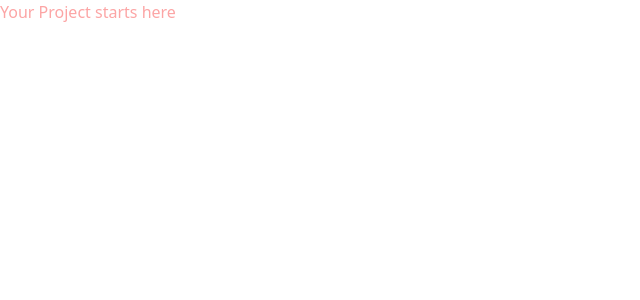
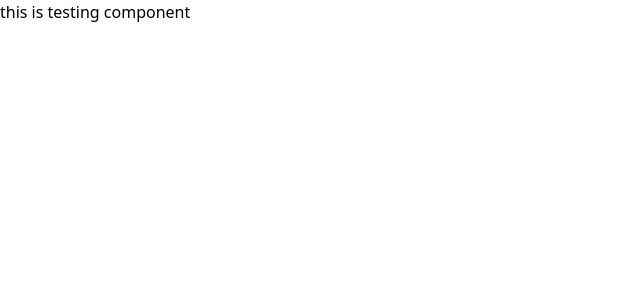
Before and after one commit to Prince5653/devforge-frontend, a React (Create React App) app: page /test in a window 1280 px wide. Shown: the top 300 px of the page, without its empty margins (0-640 px from the left). Built offline with nearby package versions, Linux system fonts and the light colour scheme.

Commit message:
all folder starcture added

```diff
--- a/package.json
+++ b/package.json
@@ -6,6 +6,7 @@
     "cra-template": "1.2.0",
     "react": "^18.3.1",
     "react-dom": "^18.3.1",
+    "react-router-dom": "^7.1.3",
     "react-scripts": "^5.0.1",
     "web-vitals": "^4.2.4"
   },
--- a/src/App.js
+++ b/src/App.js
@@ -1,9 +1,19 @@
-function App() {
+import React from "react";
+import { BrowserRouter as Router, Route, Routes } from "react-router-dom";
+import Homepage from "./Components/Homepage";
+import Test from "./Components/Test";
+
+const App = () => {
   return (
     <div>
-      <h1 className="text-red-300 ">Your Project starts here</h1>
+      <Router>
+        <Routes>
+          <Route path="" element={<Homepage />} />
+          <Route path="/test" element={<Test />} />
+        </Routes>
+      </Router>
     </div>
   );
-}
+};
 
 export default App;
--- /dev/null
+++ b/src/Components/Homepage.js
@@ -0,0 +1,11 @@
+import React from "react";
+
+const Homepage = () => {
+  return (
+    <div>
+      <h1>This is home page</h1>
+    </div>
+  );
+};
+
+export default Homepage;
--- /dev/null
+++ b/src/Components/Test.js
@@ -0,0 +1,11 @@
+import React from "react";
+
+const Test = () => {
+  return (
+    <div>
+      <h1>this is testing component </h1>
+    </div>
+  );
+};
+
+export default Test;
```
Also changed, not shown: 1 other file (tests, documents, lock files or other folders).
